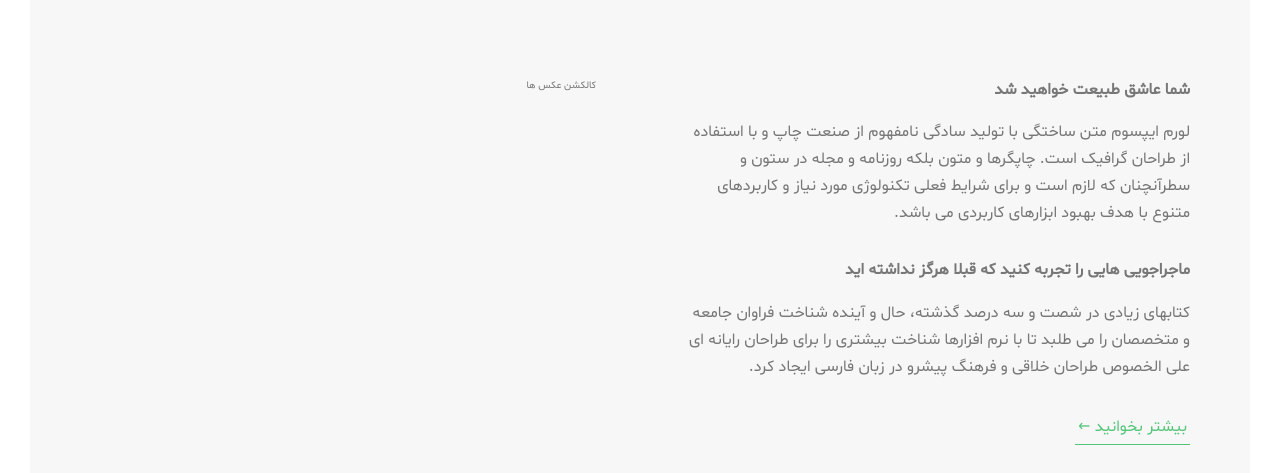
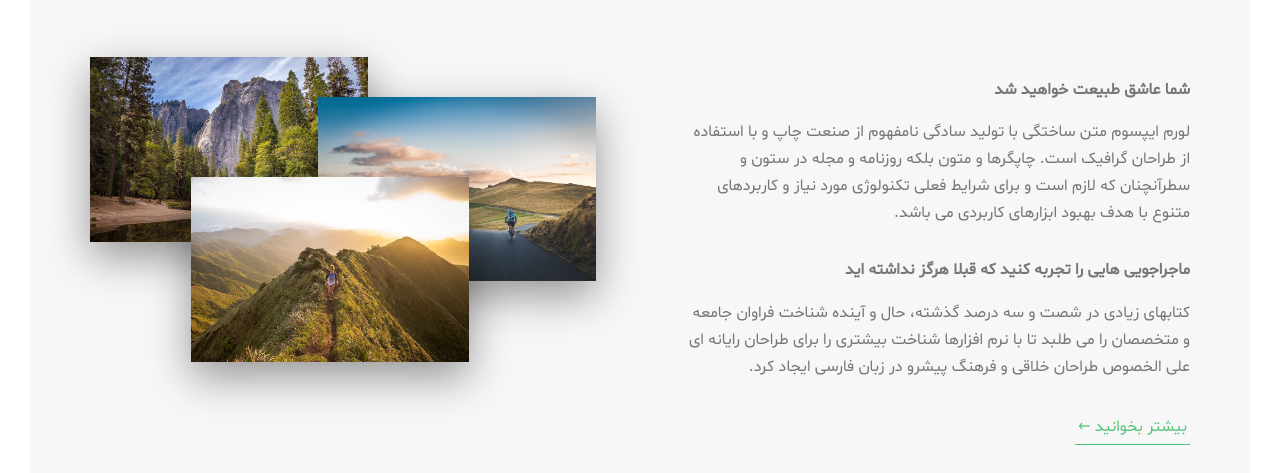
Before and after one commit to valid02/Tourland, a plain HTML site: page index.html in a window 1280 px wide. Shown: the part 873-1346 px from the top of the page. Drawn offline with Linux system fonts and the light colour scheme.

Commit message:
adding composition component to about section

```diff
--- a/index.html
+++ b/index.html
@@ -47,7 +47,11 @@
           <a href="#" class="btn-text">بیشتر بخوانید &#8592;</a>
         </div>
         <div class="col">
-          کالکشن عکس ها
+          <div class="composition">
+            <img src="img/nat-1-large.jpg" alt="photo 1" class="composition__photo composition__photo--p1">
+            <img src="img/nat-2-large.jpg" alt="photo 2" class="composition__photo composition__photo--p2">
+            <img src="img/nat-3-large.jpg" alt="photo 3" class="composition__photo composition__photo--p3">
+          </div>
         </div>
       </div>
     </section>
--- a/style.css
+++ b/style.css
@@ -277,6 +277,46 @@ body {
 }
 
 
+/* Composition */
+.composition {
+  position: relative;
+}
+
+.composition__photo {
+  width: 55%;
+  box-shadow: 0 1.5rem 4rem rgba(0, 0, 0, .4);
+  position: absolute;
+  transition: all .2s;
+  outline-offset: 2rem;
+}
+
+.composition__photo--p1 {
+  left: 0;
+  top: -2rem;
+}
+
+.composition__photo--p2 {
+  right: 0;
+  top: 2rem;
+}
+
+.composition__photo--p3 {
+  left: 20%;
+  top: 10rem;
+}
+
+.composition__photo:hover {
+  outline: 1.5rem solid var(--color-primary);
+  transform: scale(1.05) translateY(-.5rem);
+  box-shadow: 0 2.5rem 4rem rgba(0, 0, 0, .5);
+  z-index: 1;
+}
+
+.composition:hover .composition__photo:not(:hover) {
+  transform: scale(.95);
+}
+
+
 
 /* ================================ *\
   Layout
```
